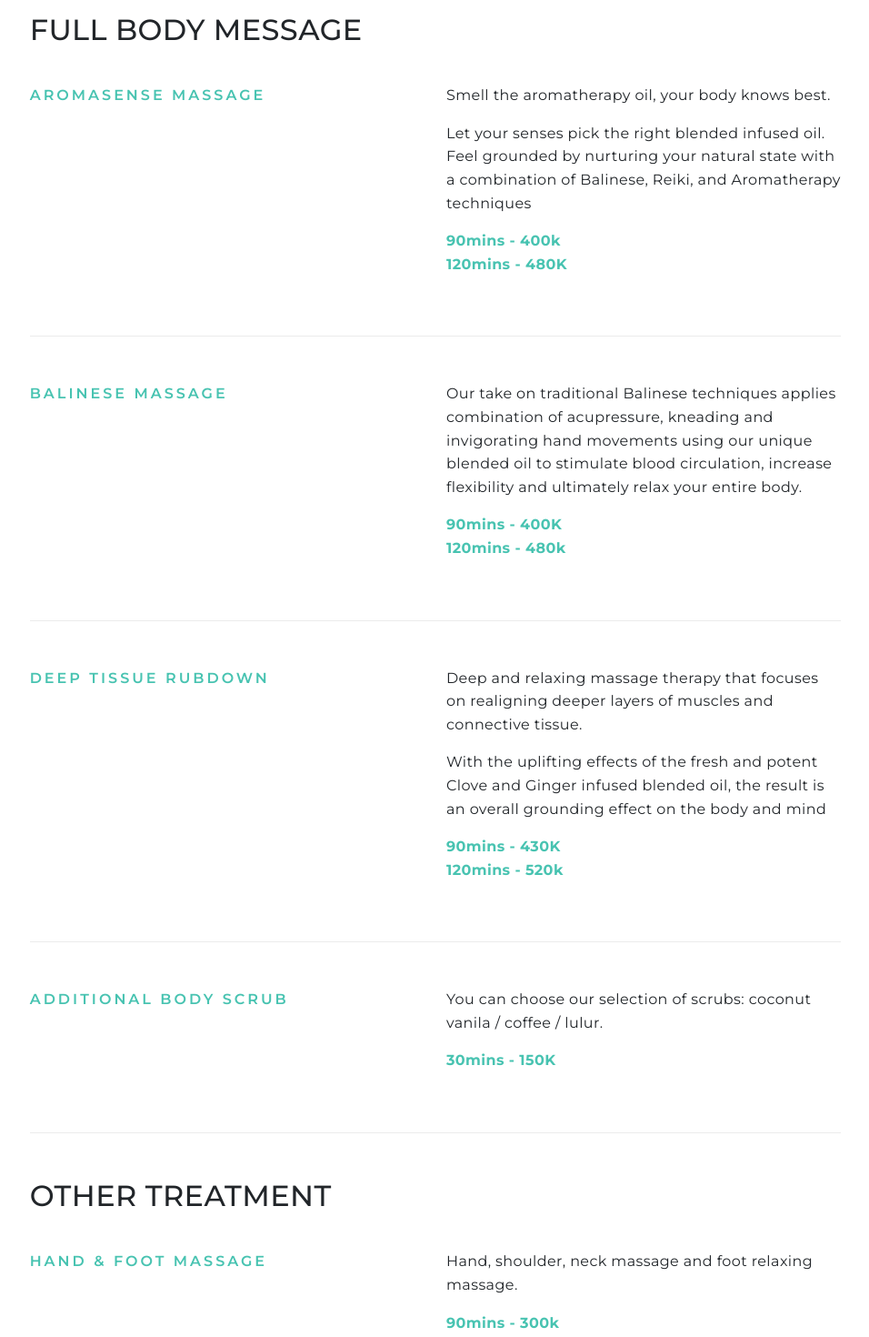
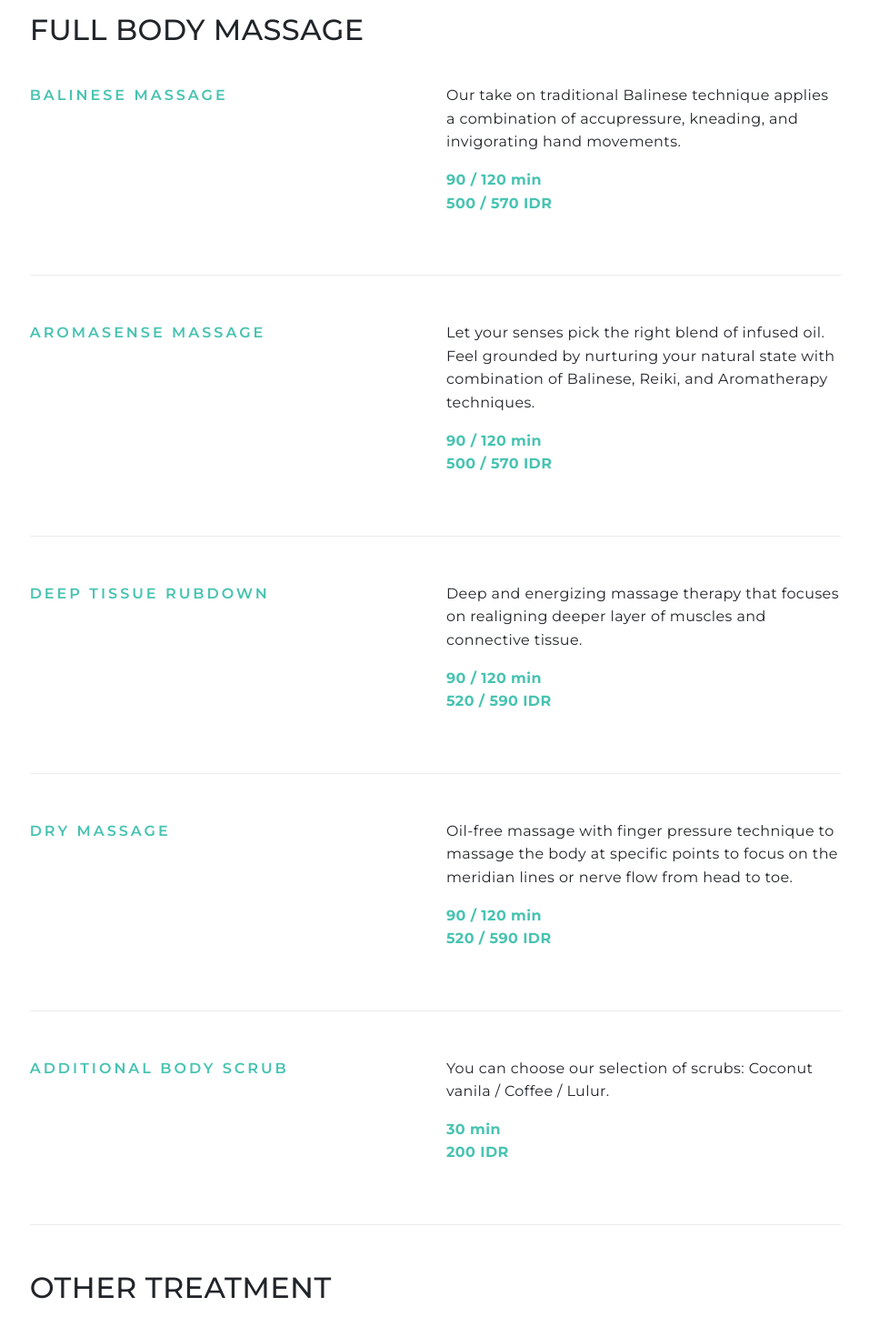
Before and after one commit to aldipee/redayspa, a Next.js app: page /home-treatment in a window 1280 px wide. Shown: the part 1220-2690 px from the top of the page at 91% size, without its empty margins (161-1117 px from the left). Built offline with nearby package versions, Linux system fonts and the light colour scheme.

Commit message:
home massage

```diff
--- a/pages/home-treatment.js
+++ b/pages/home-treatment.js
@@ -112,49 +112,8 @@ export default function Home() {
             <div className="row">
               <div className="col-lg-10 offset-lg-1">
                 <h2 className="mb40" data-aos="fade-up">
-                  FULL BODY MESSAGE{" "}
+                  FULL BODY MASSAGE
                 </h2>
-                <div className="treatment-item" data-aos="fade-up">
-                  <div className="row">
-                    <div className="col-sm-6">
-                      <div className="sm-heading">AROMASENSE MASSAGE</div>
-                    </div>
-                    <div className="col-sm-6">
-                      <p>Smell the aromatherapy oil, your body knows best.</p>
-                      <p>
-                        Let your senses pick the right blended infused oil. Feel grounded by nurturing your natural
-                        state with a combination of Balinese, Reiki, and Aromatherapy techniques
-                      </p>
-                      <p className="font-bold green">
-                        90mins - 400k
-                        <br />
-                        120mins - 480K
-                      </p>
-                    </div>
-                  </div>
-                </div>
-                {/* <div className="treatment-item" data-aos="fade-up">
-                  <div className="row">
-                    <div className="col-sm-6">
-                      <div className="sm-heading">RE SIGNATURE SCRUB MASSAGE</div>
-                    </div>
-                    <div className="col-sm-6">
-                      <p>
-                        Your moment of pampering to rejuvenate the entire body with Re signature massage followed with
-                        body scrub of your body needs
-                      </p>
-                      <p>
-                        Each unique blended oil and scrub has its benefits, your body knows best and our talented
-                        therapist would cater to your need
-                      </p>
-                      <p className="font-bold green">
-                        90mins - 400k
-                        <br />
-                        120mins - 500k
-                      </p>
-                    </div>
-                  </div>
-                </div> */}
                 <div className="treatment-item" data-aos="fade-up">
                   <div className="row">
                     <div className="col-sm-6">
@@ -162,14 +121,29 @@ export default function Home() {
                     </div>
                     <div className="col-sm-6">
                       <p>
-                        Our take on traditional Balinese techniques applies combination of acupressure, kneading and
-                        invigorating hand movements using our unique blended oil to stimulate blood circulation,
-                        increase flexibility and ultimately relax your entire body.
+                        Our take on traditional Balinese technique applies a combination of accupressure, kneading, and invigorating hand movements.
                       </p>
                       <p className="font-bold green">
-                        90mins - 400K
+                        90 / 120 min
                         <br />
-                        120mins - 480k
+                        500 / 570 IDR
+                      </p>
+                    </div>
+                  </div>
+                </div>
+                <div className="treatment-item" data-aos="fade-up">
+                  <div className="row">
+                    <div className="col-sm-6">
+                      <div className="sm-heading">AROMASENSE MASSAGE</div>
+                    </div>
+                    <div className="col-sm-6">
+                      <p>
+                      Let your senses pick the right blend of infused oil. Feel grounded by nurturing your natural state with combination of Balinese, Reiki, and Aromatherapy techniques.
+                      </p>
+                      <p className="font-bold green">
+                        90 / 120 min
+                        <br />
+                        500 / 570 IDR
                       </p>
                     </div>
                   </div>
@@ -181,17 +155,29 @@ export default function Home() {
                     </div>
                     <div className="col-sm-6">
                       <p>
-                        Deep and relaxing massage therapy that focuses on realigning deeper layers of muscles and
-                        connective tissue.
-                      </p>
-                      <p>
-                        With the uplifting effects of the fresh and potent Clove and Ginger infused blended oil, the
-                        result is an overall grounding effect on the body and mind
+                        Deep and energizing massage therapy that focuses on realigning deeper layer of muscles and connective tissue.
                       </p>
                       <p className="font-bold green">
-                        90mins - 430K
+                        90 / 120 min
                         <br />
-                        120mins - 520k
+                        520 / 590 IDR
+                      </p>
+                    </div>
+                  </div>
+                </div>
+                <div className="treatment-item" data-aos="fade-up">
+                  <div className="row">
+                    <div className="col-sm-6">
+                      <div className="sm-heading">DRY MASSAGE</div>
+                    </div>
+                    <div className="col-sm-6">
+                      <p>
+                        Oil-free massage with finger pressure technique to massage the body at specific points to focus on the meridian lines or nerve flow from head to toe.
+                      </p>
+                      <p className="font-bold green">
+                        90 / 120 min
+                        <br />
+                        520 / 590 IDR
                       </p>
                     </div>
                   </div>
@@ -202,9 +188,12 @@ export default function Home() {
                       <div className="sm-heading">ADDITIONAL BODY SCRUB</div>
                     </div>
                     <div className="col-sm-6">
-                      <p>You can choose our selection of scrubs: coconut vanila / coffee / lulur.</p>
-
-                      <p className="font-bold green">30mins - 150K</p>
+                      <p>You can choose our selection of scrubs: Coconut vanila / Coffee / Lulur.</p>
+                      <p className="font-bold green">
+                        30 min
+                        <br />
+                        200 IDR
+                      </p>
                     </div>
                   </div>
                 </div>
@@ -222,8 +211,11 @@ export default function Home() {
                     </div>
                     <div className="col-sm-6">
                       <p>Hand, shoulder, neck massage and foot relaxing massage.</p>
-
-                      <p className="font-bold green">90mins - 300k</p>
+                      <p className="font-bold green">
+                        90 min
+                        <br />
+                        380 IDR
+                      </p>
                     </div>
                   </div>
                 </div>
@@ -234,7 +226,11 @@ export default function Home() {
                     </div>
                     <div className="col-sm-6">
                       <p>Head massage, neck & shoulder, hand, and foot massage. Not include body massage.</p>
-                      <p className="font-bold green">120mins - 400k</p>
+                      <p className="font-bold green">
+                        120 min
+                        <br />
+                        520 IDR
+                      </p>
                     </div>
                   </div>
                 </div>
```
